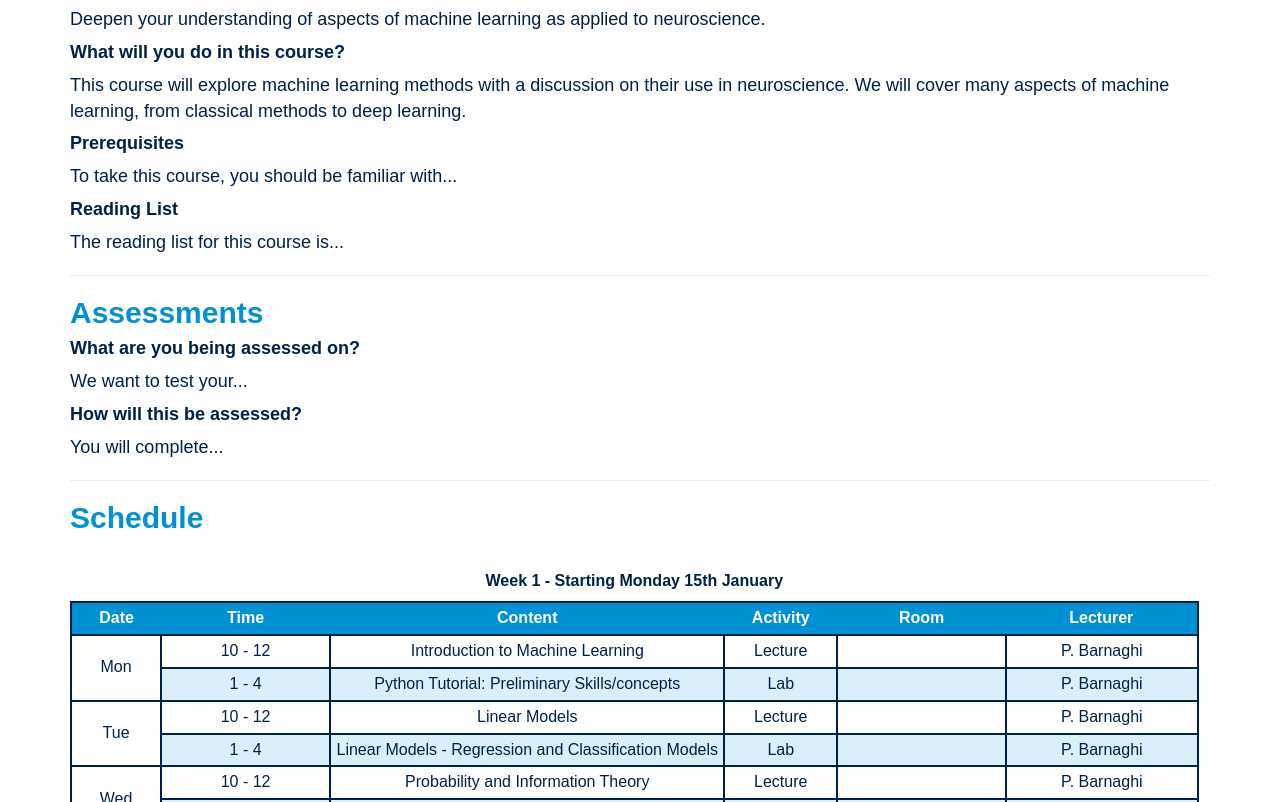
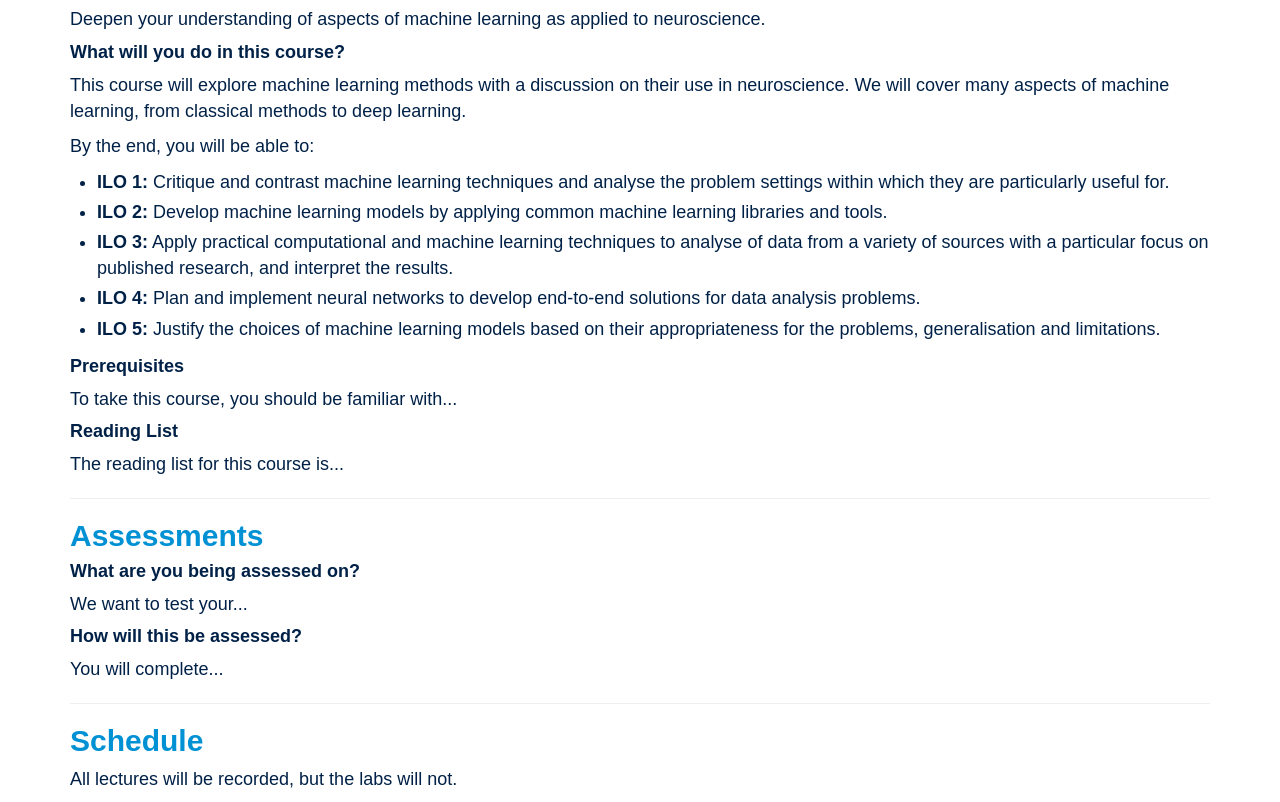
Before and after one commit to ML4NS/ml4ns.github.io, a plain HTML site: page index.html in a window 1280 px wide. Shown: the part 900-1702 px from the top of the page. Drawn offline with Linux system fonts and the light colour scheme.

Commit message:
Add Learning Objectives

```diff
--- a/index.html
+++ b/index.html
@@ -184,6 +184,33 @@
         <h4>What will you do in this course?</h4>
         <p>This course will explore machine learning methods with a discussion on their use in neuroscience. We will
           cover many aspects of machine learning, from classical methods to deep learning. </p>
+        <p>
+          By the end, you will be able to:
+        <ul>
+          <li>
+            <strong>ILO 1:</strong> Critique and contrast machine learning techniques and analyse the problem settings
+            within which
+            they are particularly useful for.
+          </li>
+          <li>
+            <strong>ILO 2:</strong> Develop machine learning models by applying common machine learning libraries and
+            tools.
+          </li>
+          <li>
+            <strong>ILO 3:</strong> Apply practical computational and machine learning techniques to analyse of data
+            from a
+            variety of sources with a particular focus on published research, and interpret the results.
+          </li>
+          <li>
+            <strong>ILO 4:</strong> Plan and implement neural networks to develop end-to-end solutions for data analysis
+            problems.
+          </li>
+          <li>
+            <strong>ILO 5:</strong> Justify the choices of machine learning models based on their appropriateness for
+            the problems, generalisation and limitations.
+          </li>
+        </ul>
+        </p>
         <h4>Prerequisites</h4>
         <p>To take this course, you should be familiar with...</p>
         <h4>Reading List</h4>
@@ -213,6 +240,7 @@
 
     <div class="featurette">
       <h3 class="featurette-heading">Schedule</h3>
+      <p>All lectures will be recorded, but the labs will not.</p>
       <div class="schedule-container">
         <table class="schedule-table">
 
@@ -306,7 +334,7 @@
           </tr>
           <tr>
             <td>1 - 4</td>
-            <td>SVM, Random Forests &#9733</td>
+            <td>SVM, Random Forests &#9733 </td>
             <td> Lab </td>
             <td></td>
             <td>P. Barnaghi</td>
@@ -392,7 +420,7 @@
           <tr>
             <td rowspan="2">Thur</td>
             <td>10 - 12</td>
-            <td>Seminar - Reading and Evlauting a Use-case and Project Announcement</td>
+            <td>Ethical Considerations and Responsible Machine Learning</td>
             <td> Lecture </td>
             <td></td>
             <td>P. Barnaghi</td>
```
